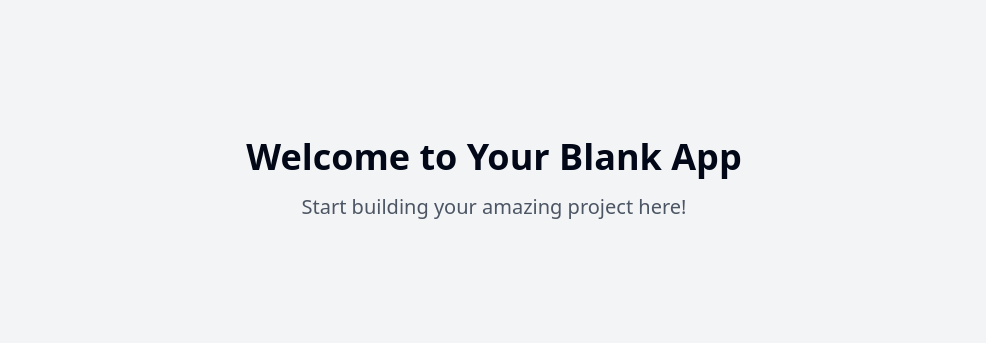
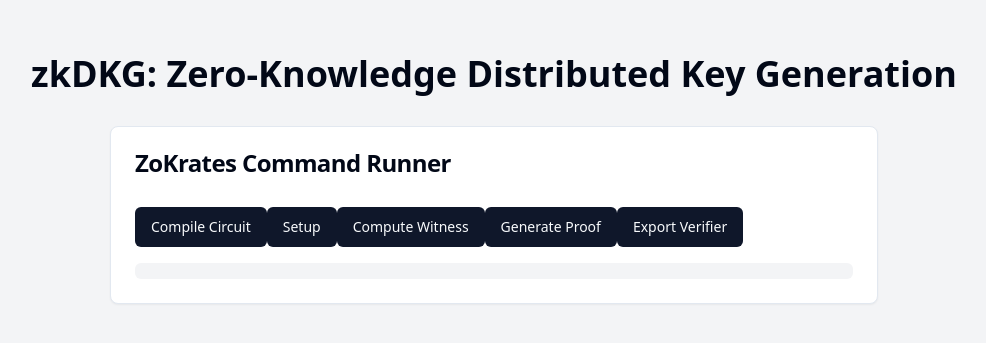
Before and after one commit to gavrielsha/zk-participant-network, a React (Vite) app: page / in a window 1280 px wide. Shown: the part 221-564 px from the top of the page, without its empty margins (146-1132 px from the left). Built offline with nearby package versions, Linux system fonts and the light colour scheme.

Commit message:
Add frontend for zk-SNARK execution
Implemented a simple frontend to visualize the execution of zk-SNARK commands, including compilation, setup, witness computation, proof generation, and verifier export.
[skip gpt_engineer]

```diff
--- /dev/null
+++ b/src/components/ZoKratesRunner.jsx
@@ -0,0 +1,47 @@
+import React, { useState } from 'react';
+import { Button } from "@/components/ui/button"
+import { Card, CardContent, CardHeader, CardTitle } from "@/components/ui/card"
+
+const ZoKratesRunner = () => {
+  const [output, setOutput] = useState('');
+
+  const runCommand = (command) => {
+    setOutput(prev => prev + `\n$ ${command}\nRunning command...\n`);
+    // In a real application, you would execute the command here and update the output
+    setTimeout(() => {
+      setOutput(prev => prev + 'Command completed successfully.\n');
+    }, 1000);
+  };
+
+  return (
+    <Card className="w-full max-w-3xl">
+      <CardHeader>
+        <CardTitle>ZoKrates Command Runner</CardTitle>
+      </CardHeader>
+      <CardContent>
+        <div className="space-y-2">
+          <Button onClick={() => runCommand('zokrates compile -i your_circuit.zok')}>
+            Compile Circuit
+          </Button>
+          <Button onClick={() => runCommand('zokrates setup')}>
+            Setup
+          </Button>
+          <Button onClick={() => runCommand('zokrates compute-witness -a <args>')}>
+            Compute Witness
+          </Button>
+          <Button onClick={() => runCommand('zokrates generate-proof')}>
+            Generate Proof
+          </Button>
+          <Button onClick={() => runCommand('zokrates export-verifier')}>
+            Export Verifier
+          </Button>
+        </div>
+        <div className="mt-4 p-2 bg-gray-100 rounded-md">
+          <pre className="whitespace-pre-wrap">{output}</pre>
+        </div>
+      </CardContent>
+    </Card>
+  );
+};
+
+export default ZoKratesRunner;
--- a/src/pages/Index.jsx
+++ b/src/pages/Index.jsx
@@ -1,12 +1,10 @@
-// Update this page (the content is just a fallback if you fail to update the page)
+import ZoKratesRunner from '../components/ZoKratesRunner';
 
 const Index = () => {
   return (
-    <div className="min-h-screen flex items-center justify-center bg-gray-100">
-      <div className="text-center">
-        <h1 className="text-4xl font-bold mb-4">Welcome to Your Blank App</h1>
-        <p className="text-xl text-gray-600">Start building your amazing project here!</p>
-      </div>
+    <div className="min-h-screen flex flex-col items-center justify-center bg-gray-100 p-4">
+      <h1 className="text-4xl font-bold mb-8">zkDKG: Zero-Knowledge Distributed Key Generation</h1>
+      <ZoKratesRunner />
     </div>
   );
 };
```
Also changed, not shown: 1 other file (tests, documents, lock files or other folders).
